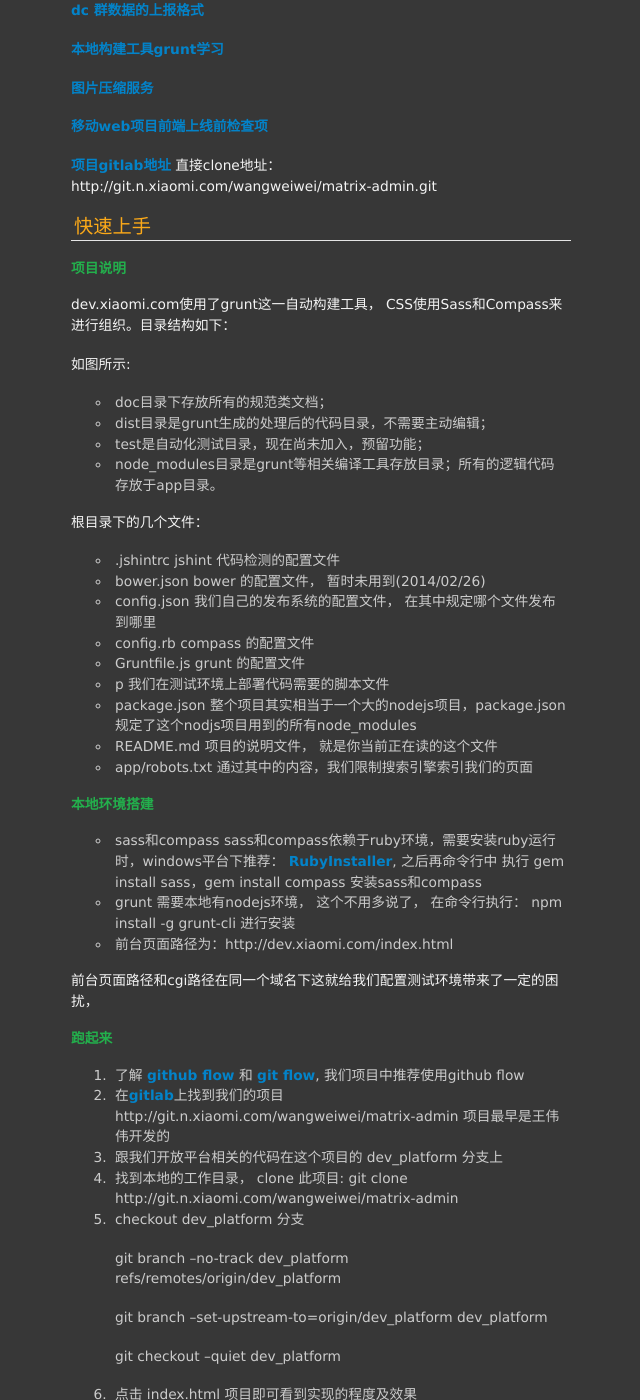
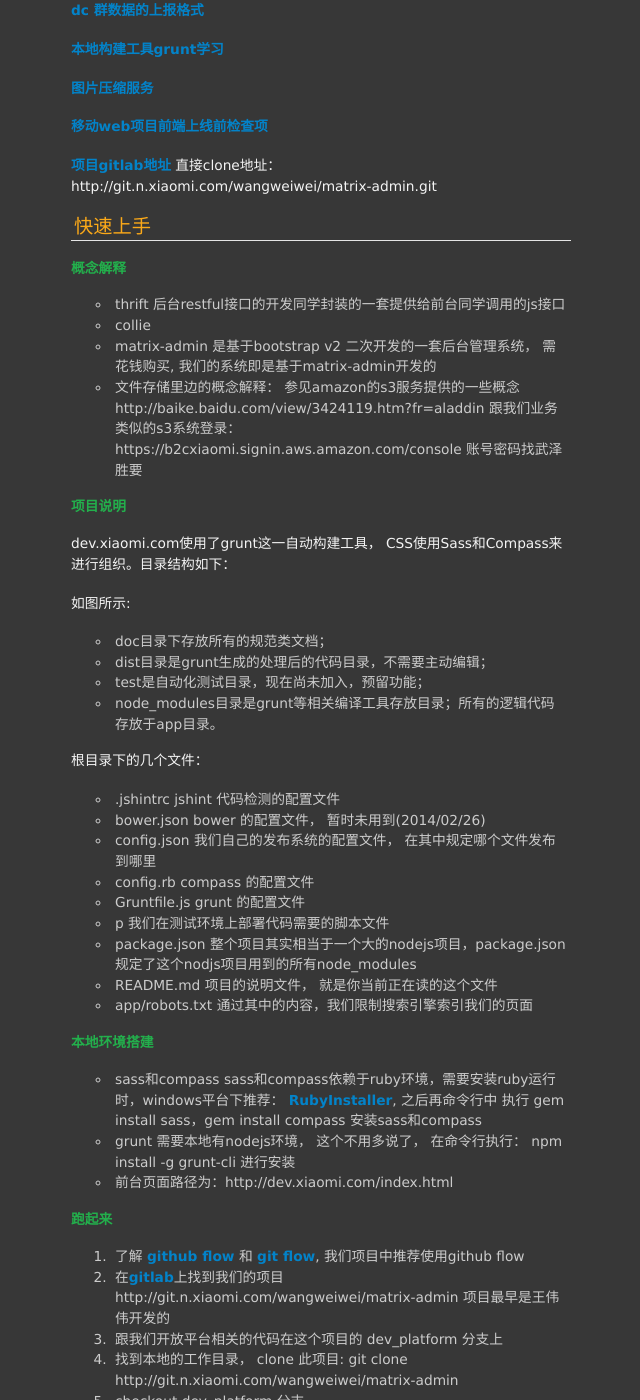
Before and after one commit to materliu/materliu.github.io, a Jekyll site: the page built from all/tencent/xiaomi/_posts/2014-07-01-dev-xiaomi-com.md, in a window 1280 px wide and 1400 px high, scrolled down 1090 px. Shown: the whole window, without its empty margins (234-874 px from the left). Built offline with Jekyll 4.4.1, drawn with Linux system fonts in a browser that asks for light colours; Markdown is read by kramdown in place of the engine named in the settings.

Commit message:
add wuzesheng's info

```diff
--- a/all/tencent/xiaomi/_posts/2014-07-01-dev-xiaomi-com.md
+++ b/all/tencent/xiaomi/_posts/2014-07-01-dev-xiaomi-com.md
@@ -39,6 +39,13 @@
 
 ### 快速上手
 
+#### 概念解释
+
+* thrift 后台restful接口的开发同学封装的一套提供给前台同学调用的js接口
+* collie
+* matrix-admin 是基于bootstrap v2 二次开发的一套后台管理系统， 需花钱购买, 我们的系统即是基于matrix-admin开发的
+* 文件存储里边的概念解释： 参见amazon的s3服务提供的一些概念 http://baike.baidu.com/view/3424119.htm?fr=aladdin   跟我们业务类似的s3系统登录： https://b2cxiaomi.signin.aws.amazon.com/console  账号密码找武泽胜要
+
 #### 项目说明
 
 dev.xiaomi.com使用了grunt这一自动构建工具， CSS使用Sass和Compass来进行组织。目录结构如下：
@@ -68,7 +75,6 @@
 * grunt 需要本地有nodejs环境， 这个不用多说了， 在命令行执行： npm install -g grunt-cli  进行安装
 * 前台页面路径为：http://dev.xiaomi.com/index.html
 
-前台页面路径和cgi路径在同一个域名下这就给我们配置测试环境带来了一定的困扰，
 
 
 
```
Also changed, not shown: all/tencent/xiaomi/_posts/2014-07-01-xiaomi-relative-people-contact.md (+6 -0 lines), all/tencent/xiaomi/_posts/2014-07-03-xiaomi-push-service.md (+18 -0 lines).
